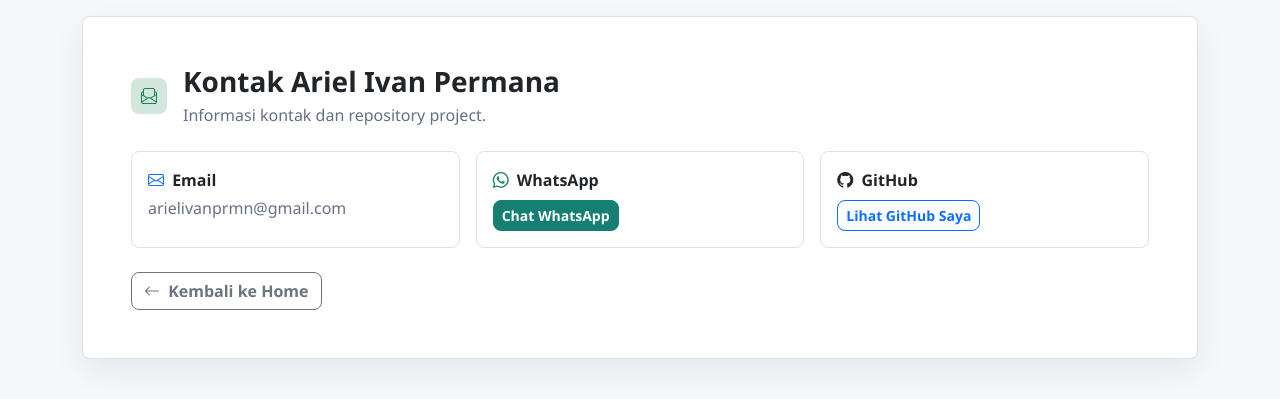
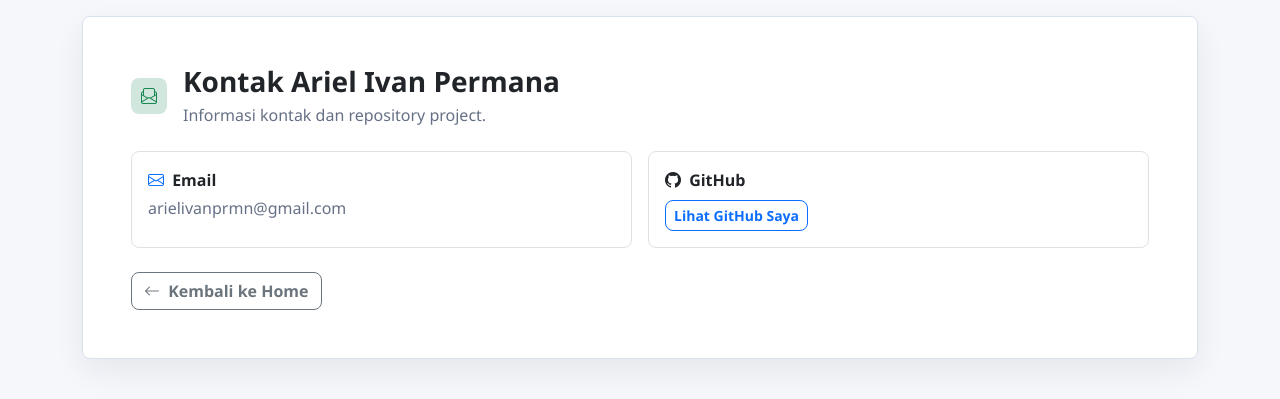
Before and after one commit to IET-Polinela/project-2026-Arielivanpermana1, a Django app: page /contacts/ in a window 1280 px wide. Shown: the part 125-524 px from the top of the page. Run offline with Django 5.2, Linux system fonts and the light colour scheme.

Commit message:
mengubah isi dari about dan contact

```diff
--- a/server_smartcity/about/templates/about/about.html
+++ b/server_smartcity/about/templates/about/about.html
@@ -29,8 +29,8 @@
                     <dt class="col-sm-5 text-muted">Nama</dt>
                     <dd class="col-sm-7">Ariel Ivan Permana</dd>
 
-                    <dt class="col-sm-5 text-muted">Tempat, Tanggal Lahir</dt>
-                    <dd class="col-sm-7">Srikuncoro, 21 April 2006</dd>
+                    <dt class="col-sm-5 text-muted">NPM</dt>
+                    <dd class="col-sm-7">24782038</dd>
 
                     <dt class="col-sm-5 text-muted">Tempat Tinggal</dt>
                     <dd class="col-sm-7">Sripurnomo, Kecamatan Semaka, Kabupaten Tanggamus</dd>
--- a/server_smartcity/contacts/templates/contacts/contacts.html
+++ b/server_smartcity/contacts/templates/contacts/contacts.html
@@ -23,7 +23,7 @@
         </div>
 
         <div class="row g-3">
-            <div class="col-md-4">
+            <div class="col-md-6">
                 <div class="border rounded-4 p-3 h-100 bg-white">
                     <div class="fw-bold mb-1">
                         <i class="bi bi-envelope me-1 text-primary"></i>
@@ -32,18 +32,7 @@
                     <div class="text-muted">arielivanprmn@gmail.com</div>
                 </div>
             </div>
-            <div class="col-md-4">
-                <div class="border rounded-4 p-3 h-100 bg-white">
-                    <div class="fw-bold mb-2">
-                        <i class="bi bi-whatsapp me-1 text-success"></i>
-                        WhatsApp
-                    </div>
-                    <a href="https://wa.me/6285155309884" target="_blank" class="btn btn-success btn-sm">
-                        Chat WhatsApp
-                    </a>
-                </div>
-            </div>
-            <div class="col-md-4">
+            <div class="col-md-6">
                 <div class="border rounded-4 p-3 h-100 bg-white">
                     <div class="fw-bold mb-2">
                         <i class="bi bi-github me-1"></i>
```
